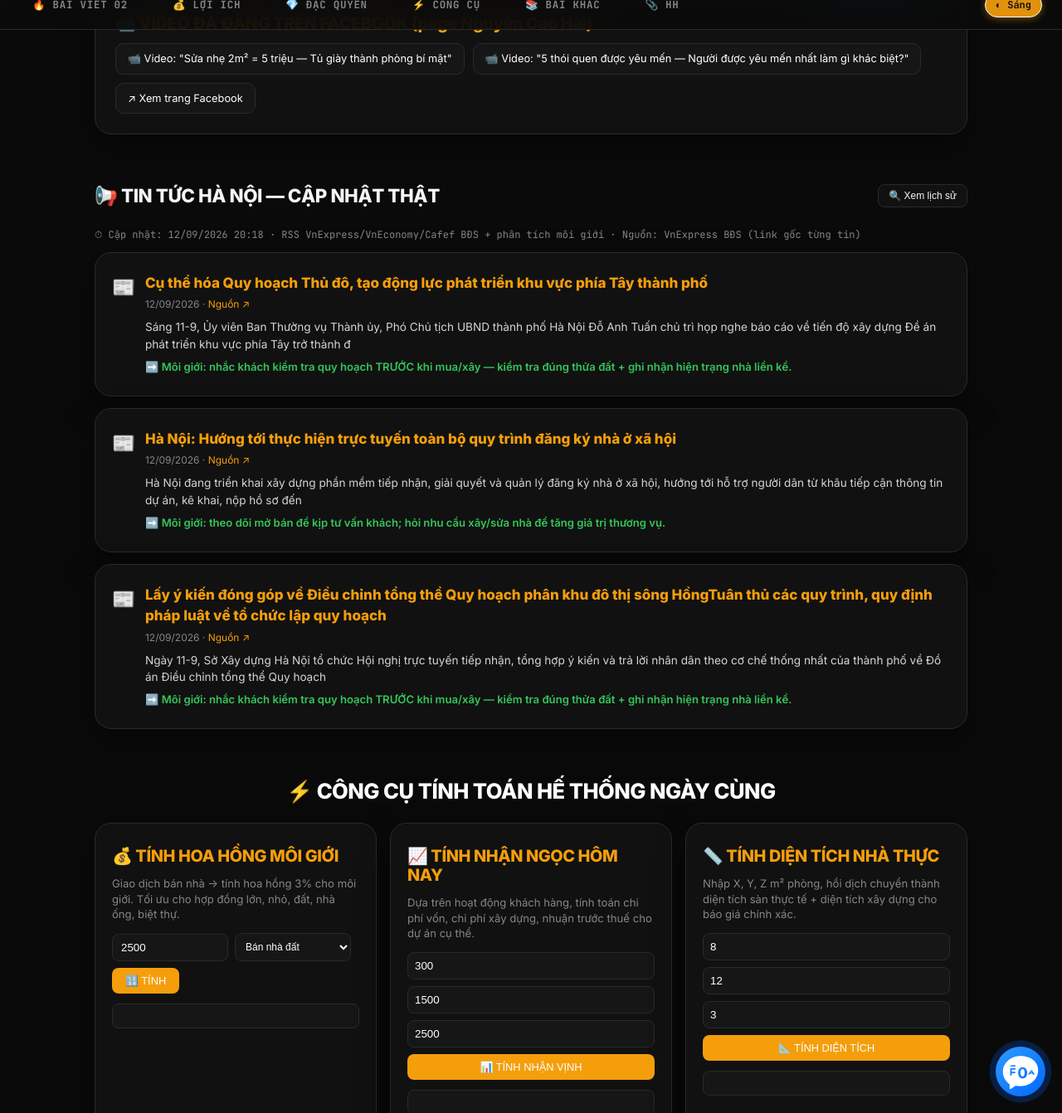
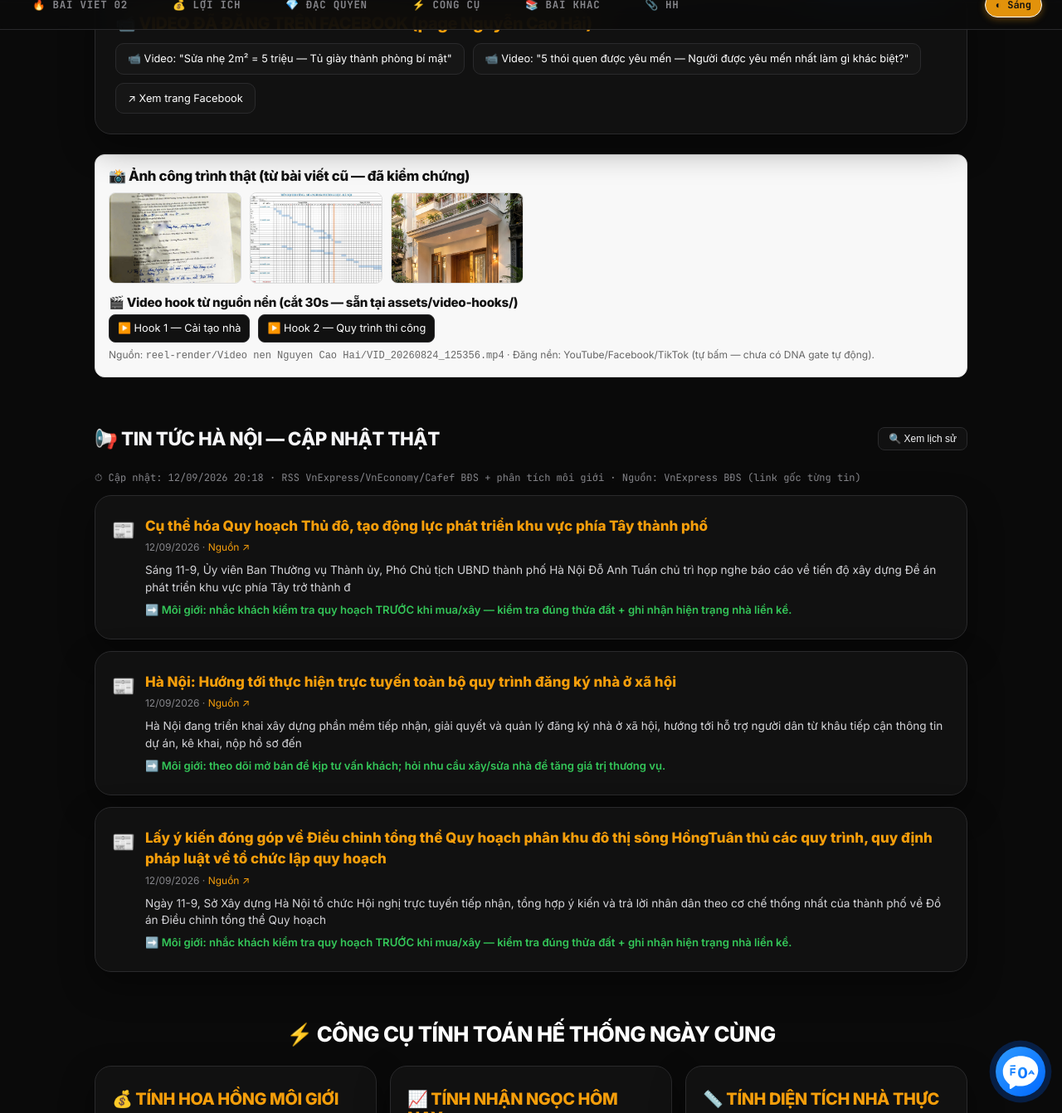
Before and after one commit to NCHhub/xaydung, a Jekyll site: the page built from index.html, in a window 1280 px wide and 1400 px high, scrolled down 7378 px, cut to the strip 58-1400 px from the top of the window. Shown: the whole strip at 83% size. Built offline with Jekyll 4.4.1, drawn with Linux system fonts in a browser that asks for light colours.

Commit message:
Thêm ảnh công trình thật (assets/img/cong-trinh/) + video hook cắt 30s (assets/video-hooks/) + dropdown sáng #fff

```diff
--- a/index.html
+++ b/index.html
@@ -140,6 +140,7 @@ body{font-family:'Inter','-apple-system',BlinkMacSystemFont,'Segoe UI',Roboto,sa
 .light .nav-top a.active{color:#b91c1c;background:rgba(245,158,11,.15);border-color:rgba(245,158,11,.4);}
 .light .ticker{background:#b91c1c;color:#fff;}
 .light .cli-footer{color:#666;border-top-color:#ddd;}
+.light .articles a{background:#fff;border-color:#ddd;color:#111;}
 /* Dropdown menus — sáng, không nền đen */
 .light .menu-mo-ra{background:#fff;border-color:#ddd;}
 .light .menu-mo-ra summary{background:#fff;color:#111;border-color:#ddd;}
@@ -148,6 +149,12 @@ body{font-family:'Inter','-apple-system',BlinkMacSystemFont,'Segoe UI',Roboto,sa
 .light .menu-mo-ra .hook-mini{background:#f8f8f8;border-color:#ddd;color:#333;}
 .light .menu-mo-ra .hook-mini h4{color:#111;}
 .light .menu-mo-ra .hook-mini p{color:#333;}
+.light details, .light .menu-mo-ra{background:#fff;border-color:#ddd;color:#333;}
+.light .menu-mo-ra .menu-body{background:#fff;border-color:#ddd;color:#333;}
+.light .menu-mo-ra .menu-body a{color:#111;}
+.light .menu-mo-ra .hook-mini{background:#f8f8f8;border-color:#ddd;color:#333;}
+.light .menu-mo-ra .hook-mini h4{color:#111;}
+.light .menu-mo-ra summary{background:#fff;color:#111;border-color:#ddd;}
 .light details{background:#fff;color:#111;}
 .light summary{background:#fff;color:#111;border-color:#ddd;cursor:pointer;}
 .light summary:hover{background:#f5f5f7;}
@@ -480,6 +487,20 @@ body{font-family:'Inter','-apple-system',BlinkMacSystemFont,'Segoe UI',Roboto,sa
       <a href="https://www.facebook.com/NguyenCaoHaiVN" target="_blank" rel="noopener noreferrer" style="display:inline-block;padding:8px 14px;border-radius:10px;background:#161616;color:#fff;border:1px solid #2a2a2c;font-size:.8rem;text-decoration:none;">↗ Xem trang Facebook</a>
     </div>
   </div>
+  <div style="margin-top:24px;padding:16px;background:#f8f8f8;border:1px solid #ddd;border-radius:12px;">
+    <h3 style="margin-bottom:10px;color:#111;font-size:1.05rem;">📸 Ảnh công trình thật (từ bài viết cũ — đã kiểm chứng)</h3>
+    <div style="display:flex;gap:10px;flex-wrap:wrap;">
+      <a href="/assets/img/cong-trinh/bien-ban-khao-sat-ho-lien-ke.jpg" target="_blank"><img src="/assets/img/cong-trinh/bien-ban-khao-sat-ho-lien-ke.jpg" alt="Biên bản khảo sát" style="width:160px;height:110px;object-fit:cover;border-radius:8px;border:1px solid #ddd;"></a>
+      <a href="/assets/img/cong-trinh/tien-do-thi-cong.jpg" target="_blank"><img src="/assets/img/cong-trinh/tien-do-thi-cong.jpg" alt="Tiến độ thi công" style="width:160px;height:110px;object-fit:cover;border-radius:8px;border:1px solid #ddd;"></a>
+      <a href="/assets/img/cong-trinh/trai-bat-ve-sinh-2.jpg" target="_blank"><img src="/assets/img/cong-trinh/trai-bat-ve-sinh-2.jpg" alt="Trải bạt vệ sinh" style="width:160px;height:110px;object-fit:cover;border-radius:8px;border:1px solid #ddd;"></a>
+    </div>
+    <h4 style="margin:14px 0 6px;color:#111;font-size:.95rem;">🎬 Video hook từ nguồn nền (cắt 30s — sẵn tại assets/video-hooks/)</h4>
+    <div style="display:flex;gap:10px;flex-wrap:wrap;">
+      <a href="/assets/video-hooks/hook-cai-tao.mp4" target="_blank" style="display:inline-block;padding:6px 10px;background:#111;color:#fff;border-radius:8px;font-size:.8rem;text-decoration:none;border:1px solid #2a2a2c;">▶️ Hook 1 — Cải tạo nhà</a>
+      <a href="/assets/video-hooks/hook-quy-trinh.mp4" target="_blank" style="display:inline-block;padding:6px 10px;background:#111;color:#fff;border-radius:8px;font-size:.8rem;text-decoration:none;border:1px solid #2a2a2c;">▶️ Hook 2 — Quy trình thi công</a>
+    </div>
+    <p style="font-size:.75rem;color:#666;margin-top:6px;">Nguồn: <code>reel-render/Video nen Nguyen Cao Hai/VID_20260824_125356.mp4</code> · Đăng nền: YouTube/Facebook/TikTok (tự bấm — chưa có DNA gate tự động).</p>
+  </div>
 </section>
 
 <!-- TIN TỨC HÀ NỘI — CẬP NHẬT THẬT (dữ liệu news.json từ RSS VnExpress BĐS) -->
```
Also changed, not shown: assets/img/cong-trinh/trai-bat-ve-sinh-2.jpg, assets/img/cong-trinh/vat-tu-kiem-tra.jpg, assets/img/cong-trinh/ve-sinh-cuoi-ngay-2.jpg, 2 other files.
